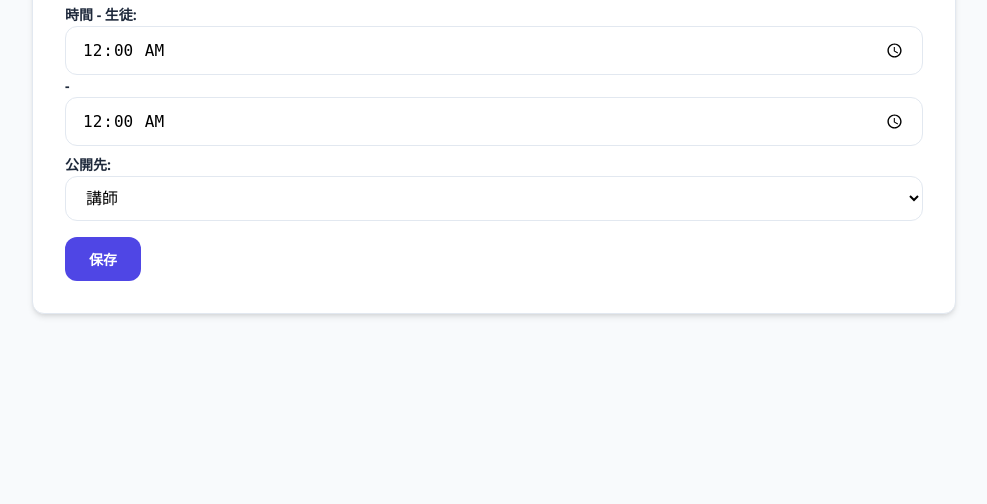
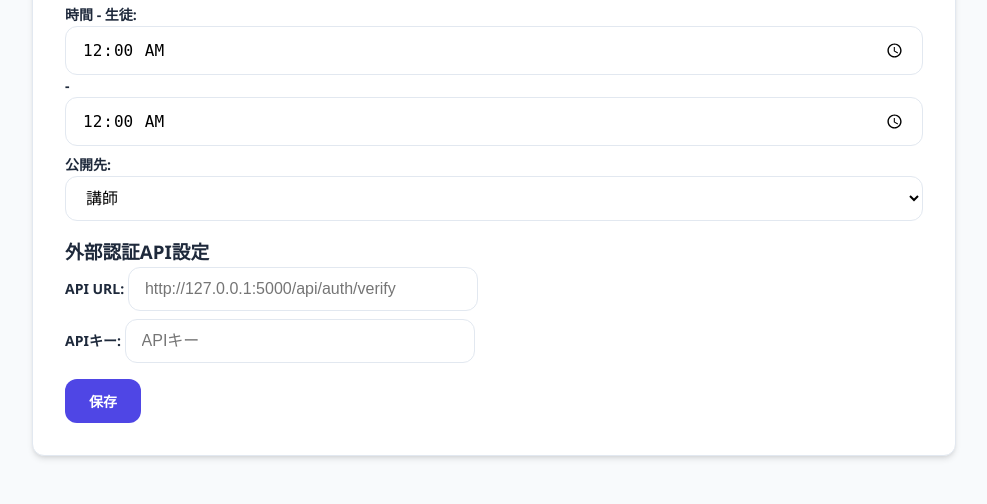
Before and after one commit to plainpine/NEXUS, a Flask app: page /settings in a window 1280 px wide. Shown: the part 821-1325 px from the top of the page, without its empty margins (276-1263 px from the left). Before the commit the page ends 1138 px from the top, so only its background shows below. Run offline with Flask 3, Linux system fonts and the light colour scheme; a user stored in the database is signed in.

Commit message:
API認証

```diff
--- a/app.py
+++ b/app.py
@@ -6,15 +6,33 @@ from sqlalchemy import inspect, text
 from models import db, Teacher, Student, MatchResult, AdjustedMatch, User, Event, Config, EventAttendance, Organization, Venue, TeacherEvaluation, StudentEvaluation, ProhibitedMatch, BestMatch
 from matching import simulated_annealing, evaluation_rating_to_score, score, get_subject_proficiency, DEFAULT_CONFIG, evaluate_assignment_energy
 import os
+import requests
 
 app = Flask(__name__)
-app.config['SQLALCHEMY_DATABASE_URI'] = 'sqlite:///database.db'
+app.config['SQLALCHEMY_DATABASE_URI'] = os.environ.get('NEXUS_DATABASE_URI', 'sqlite:///database.db')
+app.config['SQLALCHEMY_ENGINE_OPTIONS'] = {"connect_args": {"timeout": 30}}
 app.config['SECRET_KEY'] = "secret"
 
 # 初期化
 db.init_app(app)
 
+@app.after_request
+def add_header(response):
+    response.headers['Cache-Control'] = 'no-store, no-cache, must-revalidate, max-age=0'
+    response.headers['Pragma'] = 'no-cache'
+    response.headers['Expires'] = '0'
+    return response
+
 with app.app_context():
+    from sqlalchemy import event
+    @event.listens_for(db.engine, "connect")
+    def set_sqlite_pragma(dbapi_connection, connection_record):
+        cursor = dbapi_connection.cursor()
+        cursor.execute("PRAGMA journal_mode=WAL")
+        cursor.execute("PRAGMA synchronous=NORMAL")
+        cursor.close()
+
+    db.create_all()
     inspector = inspect(db.engine)
     if 'match_result' in inspector.get_table_names():
         columns = {column['name'] for column in inspector.get_columns('match_result')}
@@ -171,8 +189,6 @@ def students_import():
             name=item['name'],
             grade=item.get('grade'),
             gender=item.get('gender'),
-            subject1=item.get('subject1', 'なし'),
-            subject2=item.get('subject2', 'なし'),
             pref_gender=item.get('pref_gender'),
             pref_age1020_priority=item.get('pref_age1020_priority', 2),
             pref_age3040_priority=item.get('pref_age3040_priority', 2),
@@ -245,29 +261,87 @@ def admin_required(f):
 @app.route('/', methods=['GET', 'POST'])
 def login():
     if request.method == 'POST':
-        user = User.query.filter_by(username=request.form['username']).first()
-        if user and user.check_password(request.form['password']):
-            session['user_id'] = user.id
-            if user.is_admin:
-                # 管理者の場合、セッションに組織情報をセット
-                if user.organization:
-                    session['organization_id'] = user.organization_id
-                    session['org_name'] = user.organization.name
-                return redirect(url_for('event_select'))
-            elif user.student_record:
-                return redirect(url_for('student_dashboard'))
-            elif user.teacher_record:
-                return redirect(url_for('teacher_dashboard'))
-            else:
-                # どの役割でもない場合、デフォルトの画面へ
-                return redirect(url_for('login'))
+        username = request.form['username']
+        password = request.form['password']
+        debug_info = None
+
+        # 1. ログイン時に入力されたユーザIDが本システムに登録されていることを確認する
+        user = User.query.filter_by(username=username).first()
+        if user:
+            # 2. 1.の確認ができたら、入力されたユーザID・パスワードで、このAPIにアクセスし、認証が成功するか確認する。
+            # 認証が成功していたら、ログインさせる。パスワードが異なったら、次にすすむ。
+            org_id = user.organization_id
+            configs = {c.key: c.value for c in Config.query.filter_by(organization_id=org_id).all()} if org_id else {}
+
+            api_url = configs.get('external_auth_url') or os.environ.get('MQUEST_AUTH_API_URL') or os.environ.get('MQUEST_API_URL')
+            api_key = configs.get('external_auth_api_key') or os.environ.get('MQUEST_API_KEY')
+
+            external_success = False
+            debug_info = None
+            if api_url:
+                try:
+                    headers = {
+                        "Content-Type": "application/json"
+                    }
+                    if api_key:
+                        headers["X-MQuest-API-Key"] = api_key
+
+                    payload = {
+                        "username": username,
+                        "password": password
+                    }
+                    response = requests.post(api_url, json=payload, headers=headers, timeout=5)
+                    if response.status_code == 200:
+                        data = response.json()
+                        if data.get('success'):
+                            external_success = True
+                        else:
+                            # debug_info = f"API認証失敗 (URL: {api_url}, Status: 200, Response: {response.text[:200]})"
+                            pass
+                    else:
+                        # debug_info = f"API認証失敗 (URL: {api_url}, Status: {response.status_code}, Response: {response.text[:200]})"
+                        pass
+                except Exception as e:
+                    # debug_info = f"API認証エラー (URL: {api_url}, Error: {str(e)})"
+                    pass
+
+            if external_success:
+                session['user_id'] = user.id
+                if user.is_admin:
+                    if user.organization:
+                        session['organization_id'] = user.organization_id
+                        session['org_name'] = user.organization.name
+                    return redirect(url_for('event_select'))
+                elif user.student_record:
+                    return redirect(url_for('student_dashboard'))
+                elif user.teacher_record:
+                    return redirect(url_for('teacher_dashboard'))
+                else:
+                    return redirect(url_for('login'))
+
+            # 3. ユーザID・パスワードが本システムに登録されているものか確認する。
+            # 一致していたらログインさせる。異なっていたら、ログインエラーにする。
+            if user.check_password(password):
+                session['user_id'] = user.id
+                if user.is_admin:
+                    if user.organization:
+                        session['organization_id'] = user.organization_id
+                        session['org_name'] = user.organization.name
+                    return redirect(url_for('event_select'))
+                elif user.student_record:
+                    return redirect(url_for('student_dashboard'))
+                elif user.teacher_record:
+                    return redirect(url_for('teacher_dashboard'))
+                else:
+                    return redirect(url_for('login'))
+
         return redirect(url_for('login', error="ユーザIDまたはパスワードが正しくありません"))
     return render_template('login.html')
 
 # ログアウト
 @app.route('/logout')
 def logout():
-    session.pop('user_id', None)
+    session.clear()
     return redirect(url_for('login'))
 
 # 組織一覧
@@ -849,8 +923,6 @@ def student_add():
             name=request.form['name'],
             grade=request.form['grade'],
             gender=request.form['gender'],
-            subject1='数学', # 初期値
-            subject2='なし', # 初期値
             pref_gender=request.form['pref_gender'],
             pref_age1020_priority=pref_age1020,
             pref_age3040_priority=pref_age3040,
--- a/templates/settings.html
+++ b/templates/settings.html
@@ -39,6 +39,16 @@
                 </select>
             </label>
         </div>
+
+        <h3>外部認証API設定</h3>
+        <div style="margin-bottom: 1rem;">
+            <div style="margin-bottom: 0.5rem;">
+                <label>API URL: <input type="text" name="external_auth_url" value="{{ configs.get('external_auth_url', '') }}" placeholder="http://127.0.0.1:5000/api/auth/verify" style="width: 350px;"></label>
+            </div>
+            <div>
+                <label>APIキー: <input type="password" name="external_auth_api_key" value="{{ configs.get('external_auth_api_key', '') }}" placeholder="APIキー" style="width: 350px;"></label>
+            </div>
+        </div>
         <button type="submit" class="btn btn-primary">保存</button>
     </form>
 </div>
```
Also changed, not shown: templates/login.html (+7 -0 lines), instance/database.db.
